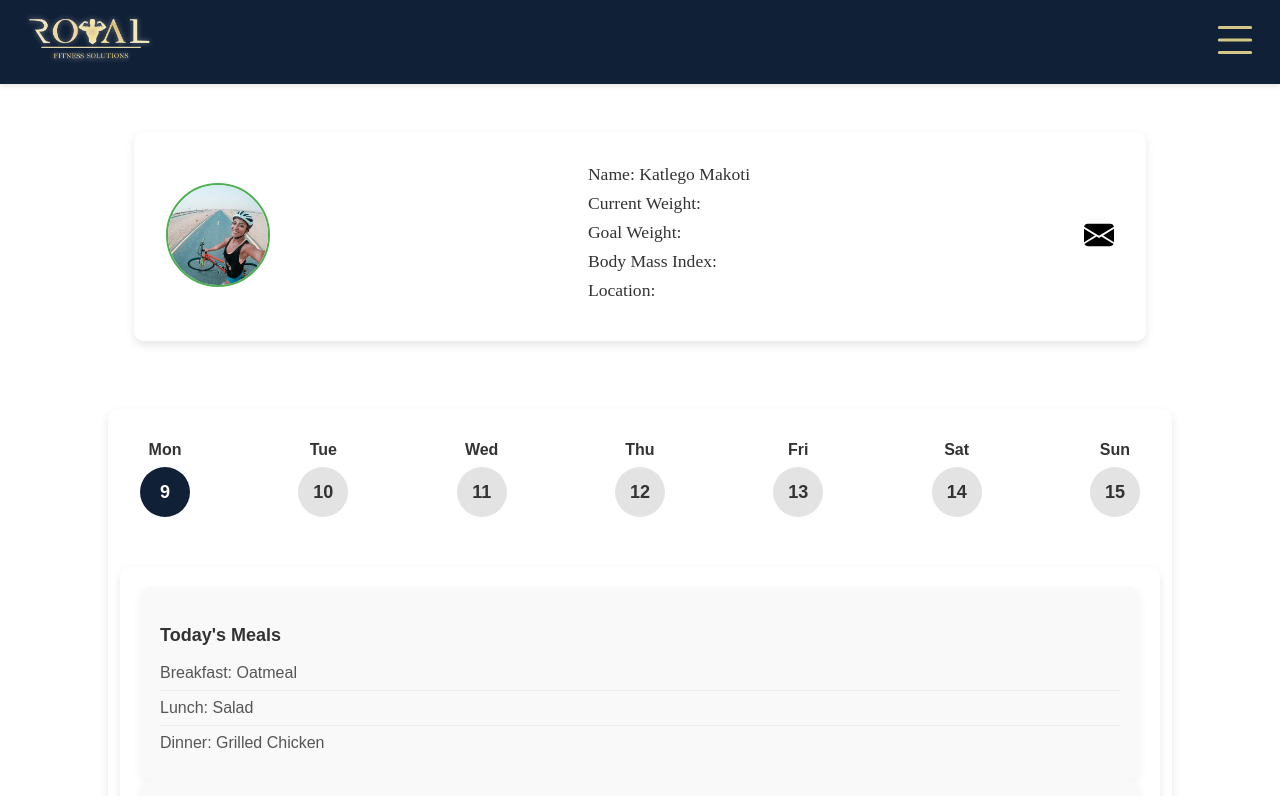
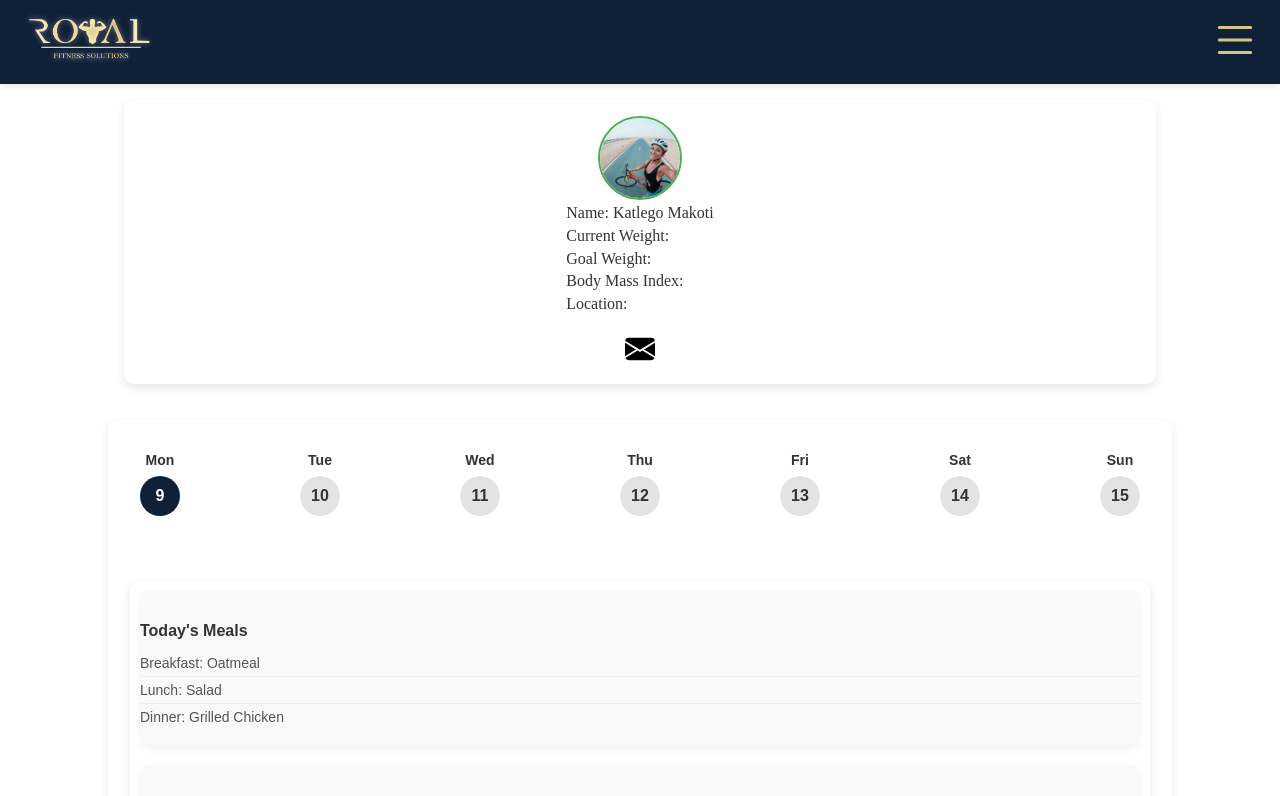
Before and after one commit to mekachi015/Royal-Fitness-Solutions, an Angular app in the folder Frontend/Royal-Fitness-Solutions/: page /home in a window 1280 px wide. Shown: the top 796 px of the page. Built offline with nearby package versions, Linux system fonts and the light colour scheme; sample sign-in values are in the browser's storage.

Commit message:
changes to home-page-profile component and calender, workout and meals container

```diff
--- a/Frontend/Royal-Fitness-Solutions/src/app/components/home-page-profile/home-page-profile.component.scss
+++ b/Frontend/Royal-Fitness-Solutions/src/app/components/home-page-profile/home-page-profile.component.scss
@@ -62,3 +62,39 @@
 .notification-icon:hover {
     fill: #FF5722;
 }
+
+
+@media (min-width: 430px) {
+    .profile-container {
+        padding: 1rem;
+    }
+
+    .user-profile {
+        flex-direction: column; /* Stack the items vertically */
+        width: 100%; /* Full width */
+        padding: 1rem;
+    }
+
+    .user-info-container span {
+        font-size: 1rem; /* Reduce font size for small screens */
+        margin-bottom: 0.3rem;
+    }
+
+    .image-container img {
+        width: 80px; /* Smaller image size */
+        height: 80px;
+    }
+
+    .icon-container {
+        margin-left: 0; /* Remove margin for smaller layout */
+        margin-top: 1rem; /* Add space above the icon */
+
+    }
+
+    .notification-icon {
+
+
+        width: 25px; /* Smaller icon size */
+        height: 25px;
+    }
+}
--- a/Frontend/Royal-Fitness-Solutions/src/app/components/meal-and-workout/meal-and-workout.component.scss
+++ b/Frontend/Royal-Fitness-Solutions/src/app/components/meal-and-workout/meal-and-workout.component.scss
@@ -101,3 +101,47 @@
   ul li:last-child {
     border-bottom: none;
   }
+
+  @media (min-width: 430px) {
+
+    .weekdays {
+      flex-direction: row;
+      align-items: center;
+    }
+
+    .day {
+      margin-bottom: 15px;
+    }
+
+    .day-name {
+      font-size: 14px;
+    }
+
+    .date-circle {
+      width: 40px;
+      height: 40px;
+      font-size: 16px;
+    }
+
+    .day-details {
+      padding: 10px;
+    }
+
+    .meals, .workouts {
+      padding: 15px;
+      margin-bottom: 20px;
+      min-width: 100%;
+    }
+
+    h3 {
+      font-size: 16px;
+    }
+
+    ul li {
+      font-size: 14px;
+      padding: 5px 0;
+    }
+    .meals, .workouts{
+      padding: 15px 0 15px 0;
+    }
+  }
```
